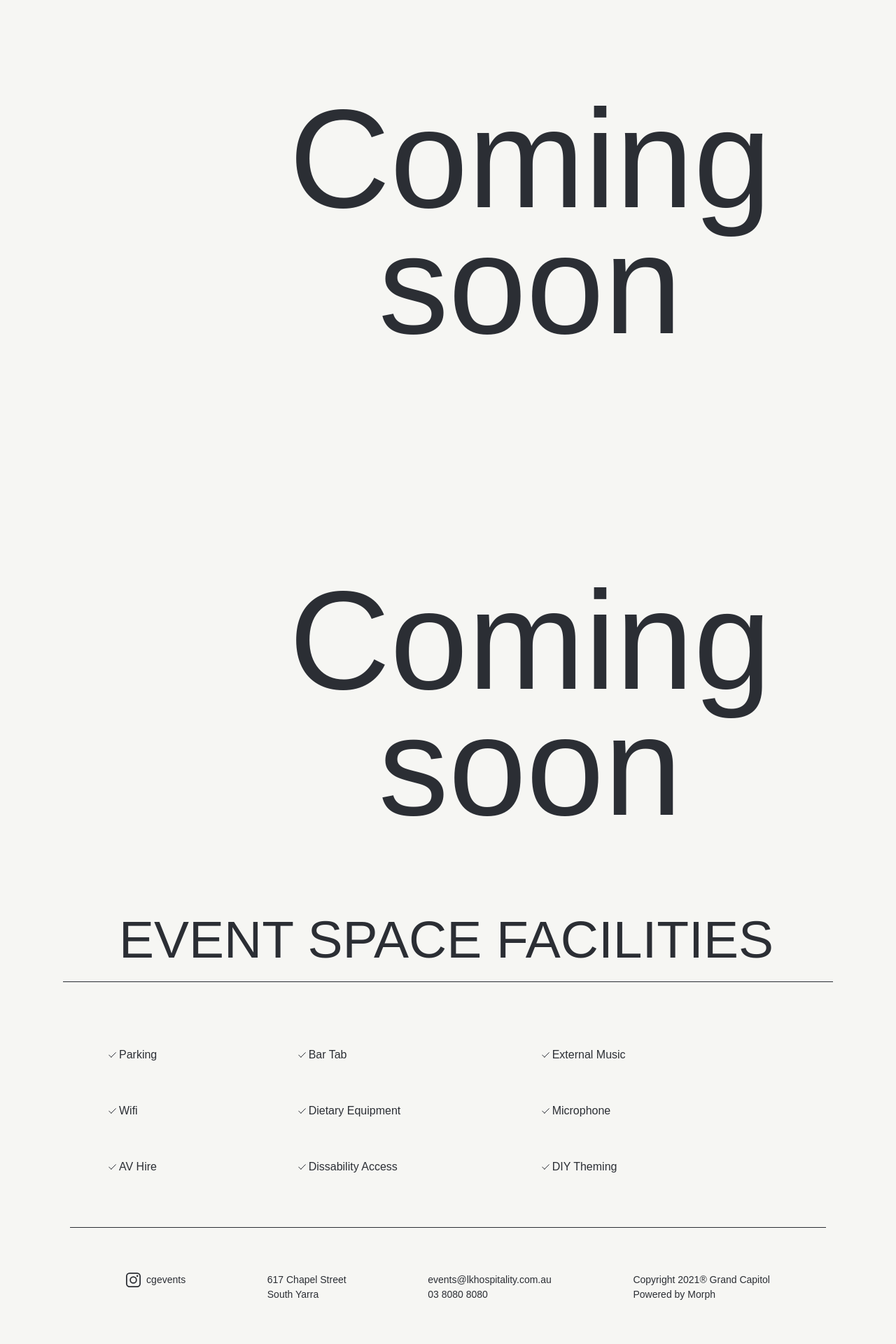
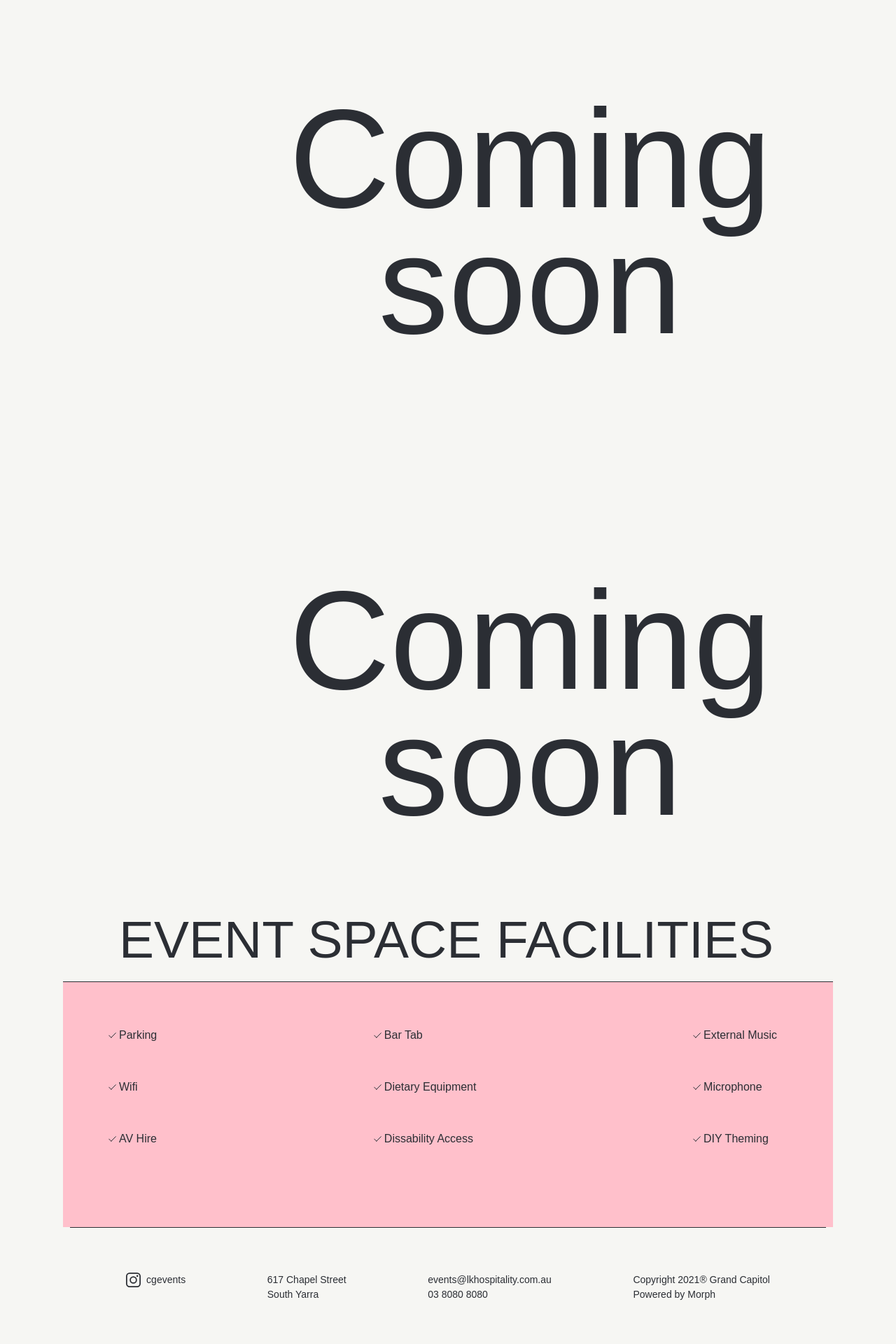
Before and after one commit to milosptr/event-centar, a Jekyll site: the page built from spaces.md, in a window 1280 px wide. Shown: the part 2727-4647 px from the top of the page at 70% size. Built offline with Jekyll 4.4.1, drawn with Linux system fonts in a browser that asks for light colours; some web fonts are replaced.

Commit message:
spaces facilities

```diff
--- a/_layouts/experiences.html
+++ b/_layouts/experiences.html
@@ -5,9 +5,9 @@
 <main class="pt-8 pb-16 lg:pb-0 lg:pt-0">
   <div class="wrapper">
     <h1 class='upper-big-font my-12 lg:mb-24 lg:mt-0 text-center animate__animated animate__fadeInUp animate__slow'>
-      {{page.big_title}}
+    {{page.big_title}}
     </h1>
-    <ul class='experiences-menu w-full justify-between upper-little-font main-color pb-4 animate__animated animate__fadeInUp animate__slow'>
+    <ul class='experiences-menu w-full justify-between main-color pb-4 animate__animated animate__fadeInUp animate__slow'>
         {% for experience in page.experiences %}
         <li class="inner-menu-item" data-category-name="{{ experience.title | slugify }}">
           {{experience.title}}
--- a/_layouts/spaces.html
+++ b/_layouts/spaces.html
@@ -10,7 +10,7 @@
     <p class="hidden lg:block my-44 center little-font max-w-lg text-left animate__animated animate__fadeInUp animate__slow">
       {{page.space_text}}
     </p>
-    <ul class='mt-20 hidden lg:flex w-full justify-between upper-little-font main-color pb-4 animate__animated animate__fadeIn animate__slow'>
+    <ul class='mt-20 hidden lg:flex w-full justify-between main-color pb-4 animate__animated animate__fadeIn animate__slow'>
       {% for space in page.spaces %}
       <li class="inner-menu-item-spaces mr-8 max-w-sm xl:max-w-lg xl:mr-8" cursor-pointer
         data-category-name="{{ space.title | slugify }}">{{space.title}}
@@ -58,10 +58,28 @@
       <h2>Event space facilities</h2>
     </div>
     <div class="inbetween-line"></div>
-    <ul class='wrapper py-8 lg:pt-16 list section flex flex-col flex-wrap'>
+    <ul class='lg:hidden wrapper py-8 lg:pt-16 list section flex flex-col flex-wrap'>
       {% for facility in page.facilities %}
-        <li class="reveal-top facility my-5 lg:my-7">{{facility}}</li>
+        <li class="reveal-top facility lg:flex">{{facility}}</li>
       {% endfor %}
+    </ul>
+    <ul class='hidden lg:flex wrapper py-8 lg:pt-16 list section flex-wrap lg:flex lg:justify-between'>
+      <div class=' facility-box'>
+        <li class="reveal-top facility ">{{page.facility1}}</li>
+        <li class="reveal-top facility ">{{page.facility2}}</li>
+        <li class="reveal-top facility">{{page.facility3}}</li>
+        </div>
+        <div class="facility-box">
+        <li class="reveal-top facility ">{{page.facility4}}</li>
+        <li class="reveal-top facility ">{{page.facility5}}</li>
+        <li class="reveal-top facility ">{{page.facility6}}</li>
+        </div>
+        <div  class="facility-box">
+        <li class="reveal-top facility ">{{page.facility7}}</li>
+        <li class="reveal-top facility ">{{page.facility8}}</li>
+        <li class="reveal-top facility ">{{page.facility9}}</li>
+        </div>
+
     </ul>
     <div class="lg:hidden pb-8">
       <a href="tel:0380808080">
--- a/css/style.css
+++ b/css/style.css
@@ -181,6 +181,10 @@ header {
   opacity: 100%;
 }
 
+.facility {
+  margin-bottom: 35px;
+}
+
 
 .soon {
   display: none;
@@ -221,7 +225,10 @@ header {
       height: 12px;
       width: 12px;
       }
-
+.list {
+  background-color: pink;
+  max-height: 350px;
+}
 
   .center {
     margin: 0 auto;
@@ -743,7 +750,7 @@ header {
       font-family: "Stylish", sans-serif;
       font-size: 210px;
       line-height: 140px;
-      bottom: 15%;
+      bottom: 10%;
       left: 10%;
     }
 
@@ -854,6 +861,14 @@ header {
   .menu-line {
     height: 1px;
     background-color: transparent;
+  }
+
+  .facility {
+    margin-bottom: 50px;
+  }
+
+  .facility-box {
+    width: fit-content;
   }
 
   .inner-menu-item:hover {
@@ -1015,6 +1030,8 @@ body {
       }
 
       .experience-headline {
-        bottom: 10%;
+        bottom: 8%;
+        font-size: 190px;
+        line-height: 120px;
       }
     }
```
Also changed, not shown: js/main.js (+7 -0 lines), img/bromley.jpeg (added).
